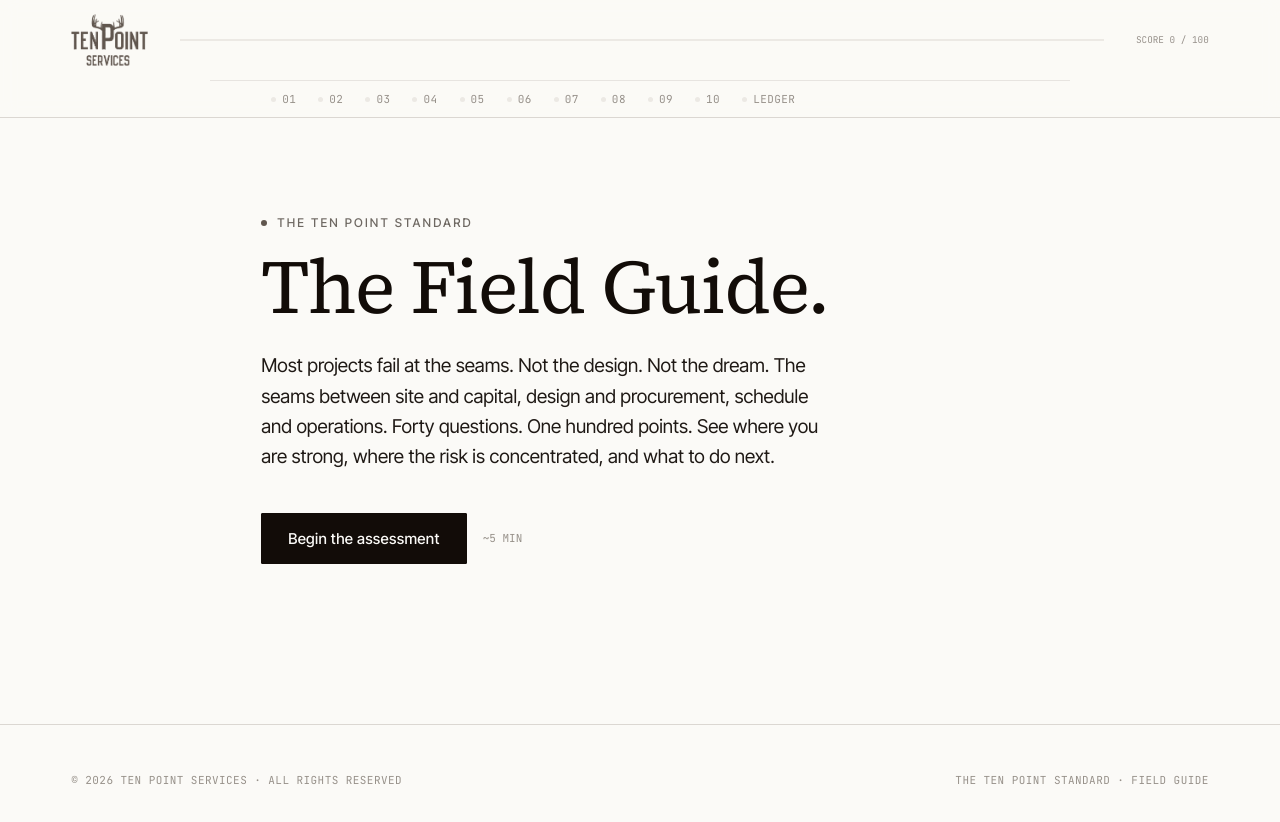
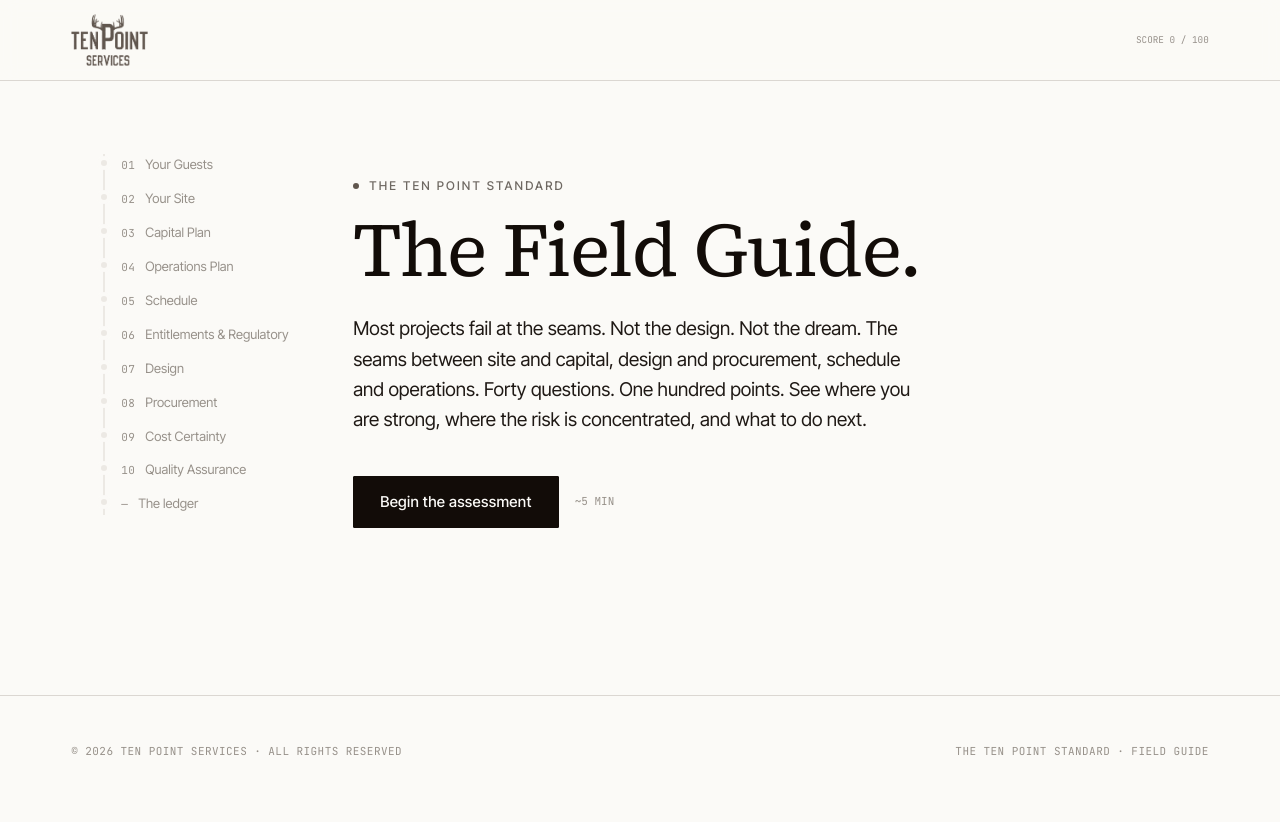
Before and after one commit to mdsmall91/tenpointstandard, a plain HTML site: page index.html in a window 1280 px wide. After the commit the page ends 800 px from the top, so only its background shows below. Drawn offline with Linux system fonts and the light colour scheme.

Commit message:
Replace header progress bar with persistent vertical rail nav
Wide screens get a sticky left rail listing all ten points plus the
ledger, with a fill track showing progress and dots marking completed
and current steps. Narrow screens keep the horizontal strip.

Co-Authored-By: Claude Opus 4.8 <noreply@anthropic.com>

```diff
--- a/app.js
+++ b/app.js
@@ -198,13 +198,36 @@ function esc(s) {
 function goTop() { document.documentElement.scrollTop = 0; document.body.scrollTop = 0; }
 function goStep(i) { state.step = i; save(); render(); goTop(); }
 
+// Cover = 0, each point advances a tenth, ledger = complete.
+function progressPct() {
+  return state.step === 0 ? 0 : Math.min(100, Math.round((state.step / 10) * 100));
+}
+
+function renderRail() {
+  var pct = progressPct();
+  var html = '<div class="fg-rail-items" role="progressbar" aria-label="Assessment progress"' +
+    ' aria-valuemin="0" aria-valuemax="100" aria-valuenow="' + pct + '">' +
+    '<div class="fg-rail-track"><div class="fg-rail-fill" style="height: ' + pct + '%;"></div></div>';
+  for (var i = 0; i < POINTS.length; i++) {
+    var cls = state.step === i + 1 ? 'cur' : pointDone(i) ? 'done' : '';
+    html += '<button class="fg-rail-item ' + cls + '" data-go="' + (i + 1) + '"' +
+      (state.step === i + 1 ? ' aria-current="step"' : '') + '>' +
+      '<span class="fg-rail-dot"></span>' +
+      '<span class="fg-rail-num">' + POINTS[i].n + '</span>' +
+      '<span class="fg-rail-label">' + POINTS[i].title + '</span>' +
+    '</button>';
+  }
+  html += '<button class="fg-rail-item ' + (state.step === 11 ? 'cur' : '') + '" data-go="11"' +
+    (state.step === 11 ? ' aria-current="step"' : '') + '>' +
+    '<span class="fg-rail-dot"></span>' +
+    '<span class="fg-rail-num">—</span>' +
+    '<span class="fg-rail-label">The ledger</span>' +
+  '</button></div>';
+  document.getElementById('rail').innerHTML = html;
+}
+
 function renderHeader() {
   document.getElementById('hdr-score').textContent = 'SCORE ' + totalScore() + ' / 100';
-
-  // Cover = 0, each point advances a tenth, ledger = complete.
-  var pct = state.step === 0 ? 0 : Math.min(100, Math.round((state.step / 10) * 100));
-  document.getElementById('hdr-progress-fill').style.width = pct + '%';
-  document.getElementById('hdr-progress').setAttribute('aria-valuenow', pct);
 
   var nav = document.getElementById('step-nav');
   var html = '';
@@ -339,6 +362,7 @@ function renderResults(total) {
 
 function render() {
   renderHeader();
+  renderRail();
   var app = document.getElementById('app');
   if (state.step === 0) app.innerHTML = renderCover();
   else if (state.step >= 1 && state.step <= 10) app.innerHTML = renderPoint(state.step);
--- a/index.html
+++ b/index.html
@@ -25,15 +25,15 @@
       <a class="fg-logo-link" href="https://tenpointservicestx.com" target="_blank" rel="noopener" aria-label="Ten Point Services">
         <span role="img" aria-hidden="true" class="fg-logo"></span>
       </a>
-      <div class="fg-progress" id="hdr-progress" role="progressbar" aria-label="Assessment progress" aria-valuemin="0" aria-valuemax="100" aria-valuenow="0">
-        <div class="fg-progress-fill" id="hdr-progress-fill"></div>
-      </div>
       <div class="tp-meta"><span class="mono" id="hdr-score">SCORE 0 / 100</span></div>
     </div>
     <nav class="fg-step-nav" id="step-nav" aria-label="Assessment steps"></nav>
   </header>
 
-  <main id="app" class="fg-main"></main>
+  <div class="fg-body">
+    <aside class="fg-rail" id="rail" aria-label="Assessment progress"></aside>
+    <main id="app" class="fg-main"></main>
+  </div>
 
   <footer class="tp-footer">
     <div class="tp-footer-inner">
--- a/styles/site.css
+++ b/styles/site.css
@@ -7,7 +7,11 @@ a { color: inherit; }
 a:hover { color: var(--accent-deep); }
 
 .fg-root { min-height: 100vh; background: var(--paper); display: flex; flex-direction: column; }
-.fg-main { flex: 1; display: flex; flex-direction: column; max-width: 860px; width: 100%; margin: 0 auto; padding: 0 var(--page-pad); }
+.fg-body {
+  flex: 1; display: flex; align-items: flex-start; gap: 56px;
+  width: 100%; max-width: 1180px; margin: 0 auto; padding: 0 var(--page-pad);
+}
+.fg-main { flex: 1; min-width: 0; max-width: 860px; display: flex; flex-direction: column; }
 
 .fg-logo-link { display: inline-flex; align-items: center; }
 .fg-logo-link:hover .fg-logo { background: var(--accent-deep); }
@@ -19,9 +23,41 @@ a:hover { color: var(--accent-deep); }
   mask: url('../assets/tenpoint-logo-current.png') center / contain no-repeat;
 }
 
-/* Header progress bar — sits between the logo and the live score. */
-.fg-progress { flex: 1; min-width: 40px; height: 2px; background: var(--surface-2); }
-.fg-progress-fill { height: 2px; width: 0; background: var(--accent); transition: width .3s; }
+/* =============================================================
+   VERTICAL PROGRESS RAIL — persistent left-hand navigation.
+   Sticks below the header; the track fills as you advance.
+   Replaced by the horizontal .fg-step-nav under 1100px.
+   ============================================================= */
+.fg-rail {
+  position: sticky; top: 108px; align-self: flex-start;
+  width: 196px; flex: none; padding: 40px 0;
+}
+.fg-rail-items { position: relative; display: flex; flex-direction: column; }
+.fg-rail-track {
+  position: absolute; left: 2px; top: 6px; bottom: 6px;
+  width: 2px; background: var(--surface-2);
+}
+.fg-rail-fill { width: 2px; height: 0; background: var(--accent); transition: height .3s; }
+.fg-rail-item {
+  position: relative; display: flex; align-items: baseline; gap: 10px;
+  padding: 8px 0 8px 20px; background: none; border: 0; cursor: pointer;
+  text-align: left; color: var(--text-faint);
+  transition: color .15s;
+}
+.fg-rail-item:hover { color: var(--text-strong); }
+.fg-rail-item.done { color: var(--stone-400); }
+.fg-rail-item.cur { color: var(--text-strong); }
+.fg-rail-num { font-family: var(--font-mono); font-size: 11px; letter-spacing: 0.04em; flex: none; }
+.fg-rail-label { font-size: 13px; line-height: 1.3; }
+.fg-rail-dot {
+  position: absolute; left: 0; top: 12px;
+  width: 6px; height: 6px; border-radius: 50%;
+  background: var(--surface-2);
+  box-shadow: 0 0 0 4px var(--paper);
+  transition: background .15s;
+}
+.fg-rail-item.done .fg-rail-dot { background: var(--accent); }
+.fg-rail-item.cur .fg-rail-dot { background: var(--ink-strong); }
 
 .fg-yn {
   font-family: var(--font-body); font-weight: 500; font-size: 13px;
@@ -61,6 +97,16 @@ a:hover { color: var(--accent-deep); }
 .fg-band { border: 1px solid var(--border); padding: var(--s-6); background: var(--paper); }
 .fg-band.active { border-color: var(--accent); background: var(--accent-soft); }
 
+/* Wide screens get the vertical rail; narrow screens keep the horizontal strip. */
+@media (min-width: 1101px) {
+  .fg-step-nav { display: none; }
+}
+@media (max-width: 1100px) {
+  .fg-rail { display: none; }
+  .fg-body { max-width: 860px; gap: 0; }
+  .fg-main { margin: 0 auto; }
+}
+
 .fg-link-btn {
   background: none; border: 0; padding: 0; font-size: 12px;
   color: var(--text-faint); text-decoration: underline;
```
